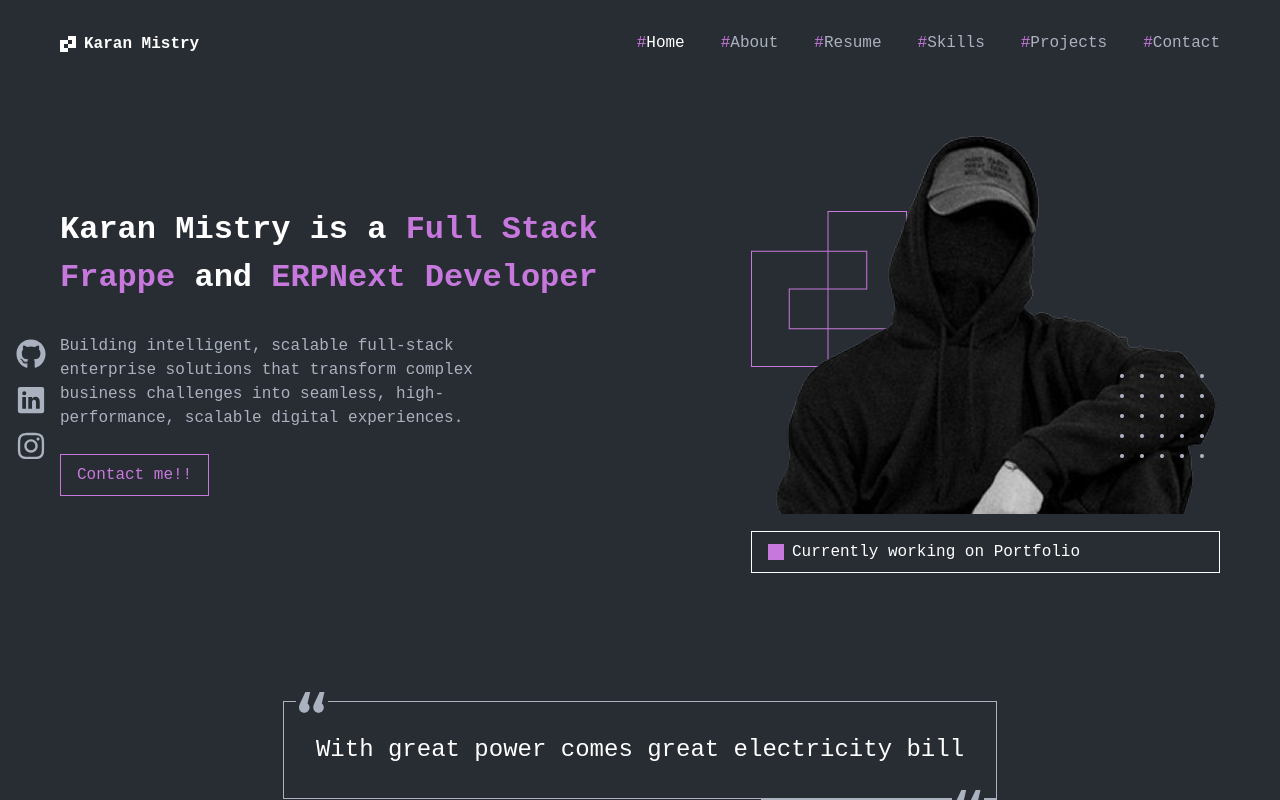
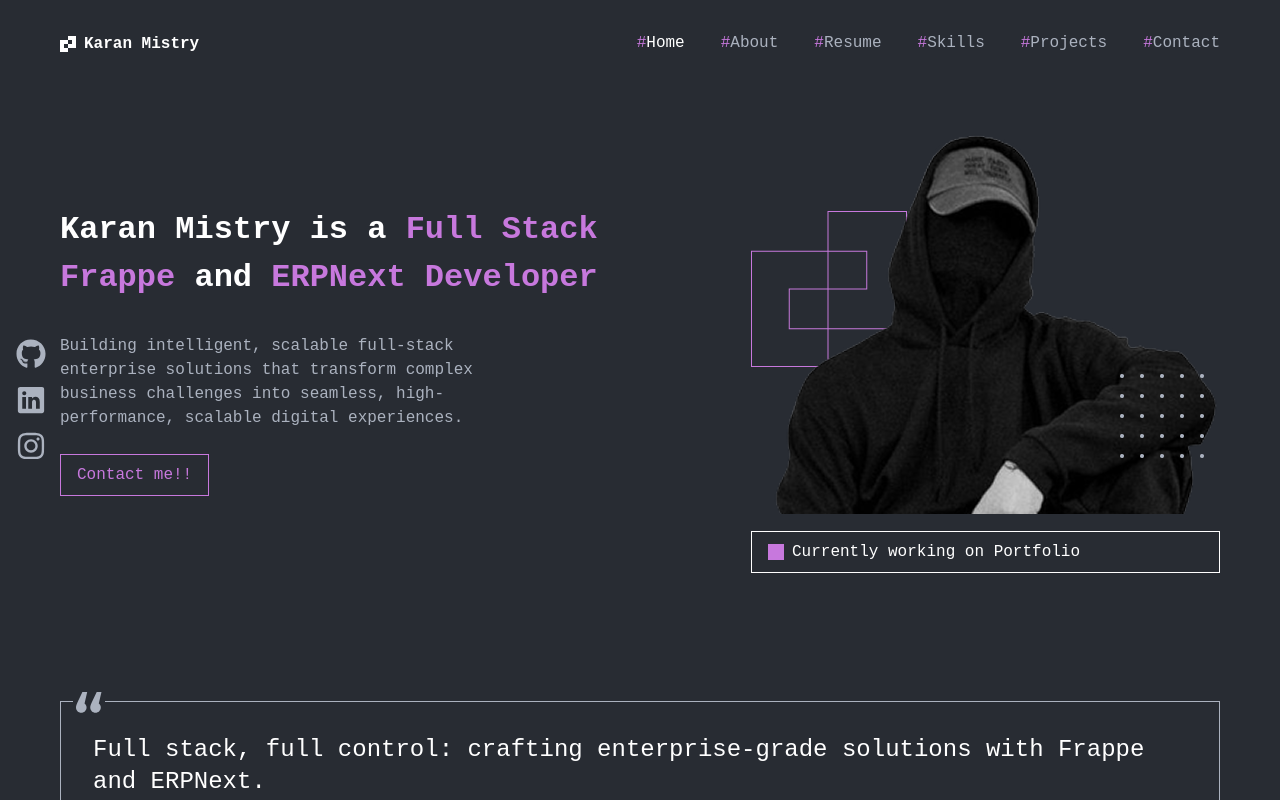
Before and after one commit to karanmistry007/portfolio-elias, a React (Vite) app: page / in a window 1280 px wide. Shown: the top 800 px of the page. Built offline with nearby package versions, Linux system fonts and the light colour scheme.

Commit message:
[Chore]: Updated the quote

```diff
--- a/src/pages/Home.tsx
+++ b/src/pages/Home.tsx
@@ -56,7 +56,7 @@
                     <div className="quote w-fit m-auto">
                         {/* // ? QUOTE TEXT */}
                         <div className="quote-text text-xl lg:text-2xl p-4 lg:p-8 font-medium border border-[#ABB2BF] w-fit ml-auto relative">
-                            <p>With great power comes great electricity bill</p>
+                            <p>Full stack, full control: crafting enterprise-grade solutions with Frappe and ERPNext.</p>
 
                             {/* // ? QUOTE ICON TOP LEFT */}
                             <div className="h-6 lg:h-8 w-6 lg:w-8 absolute -top-3.5 lg:-top-4 left-2 lg:left-3 bg-[#282C33] flex p-0.5 justify-center items-center">
```
